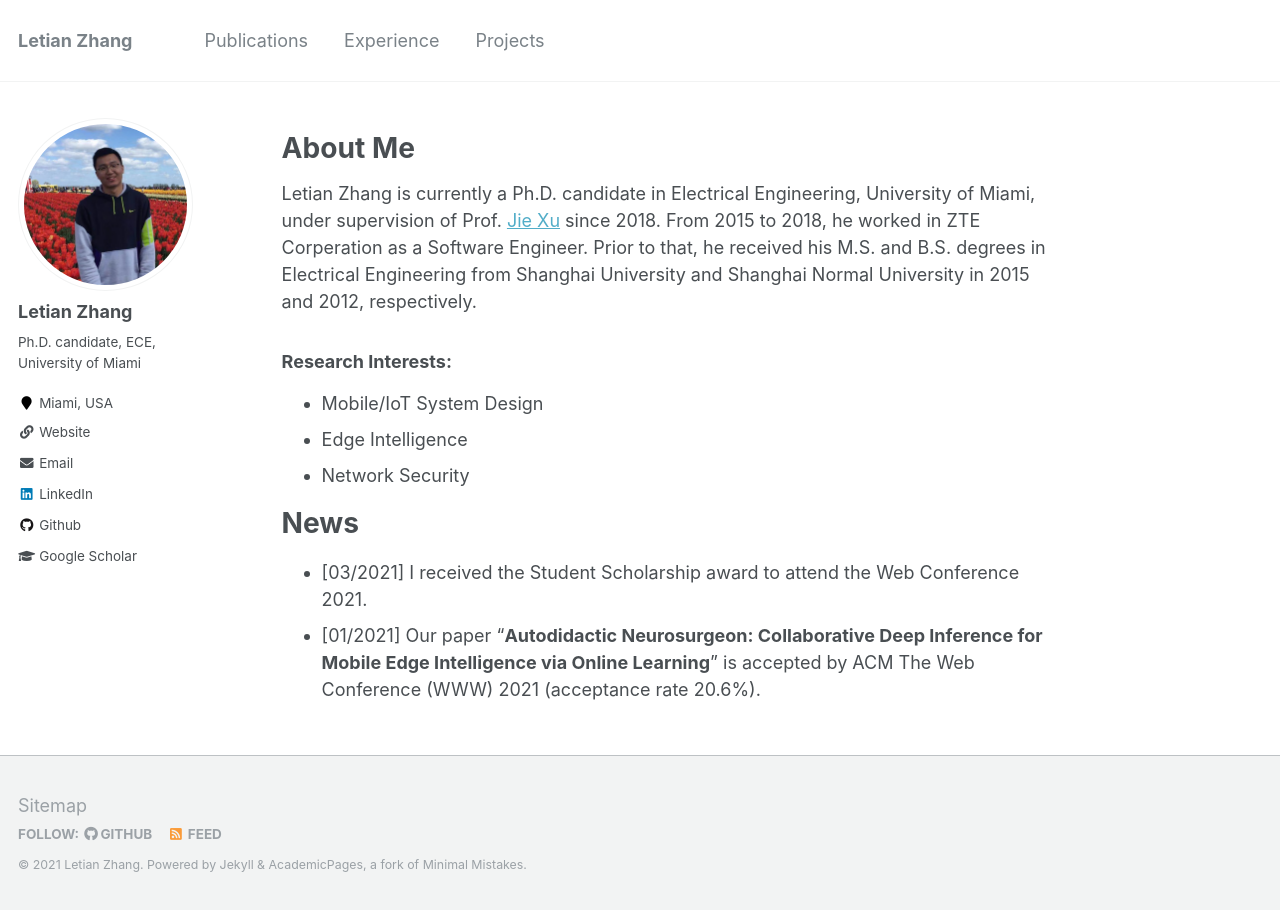
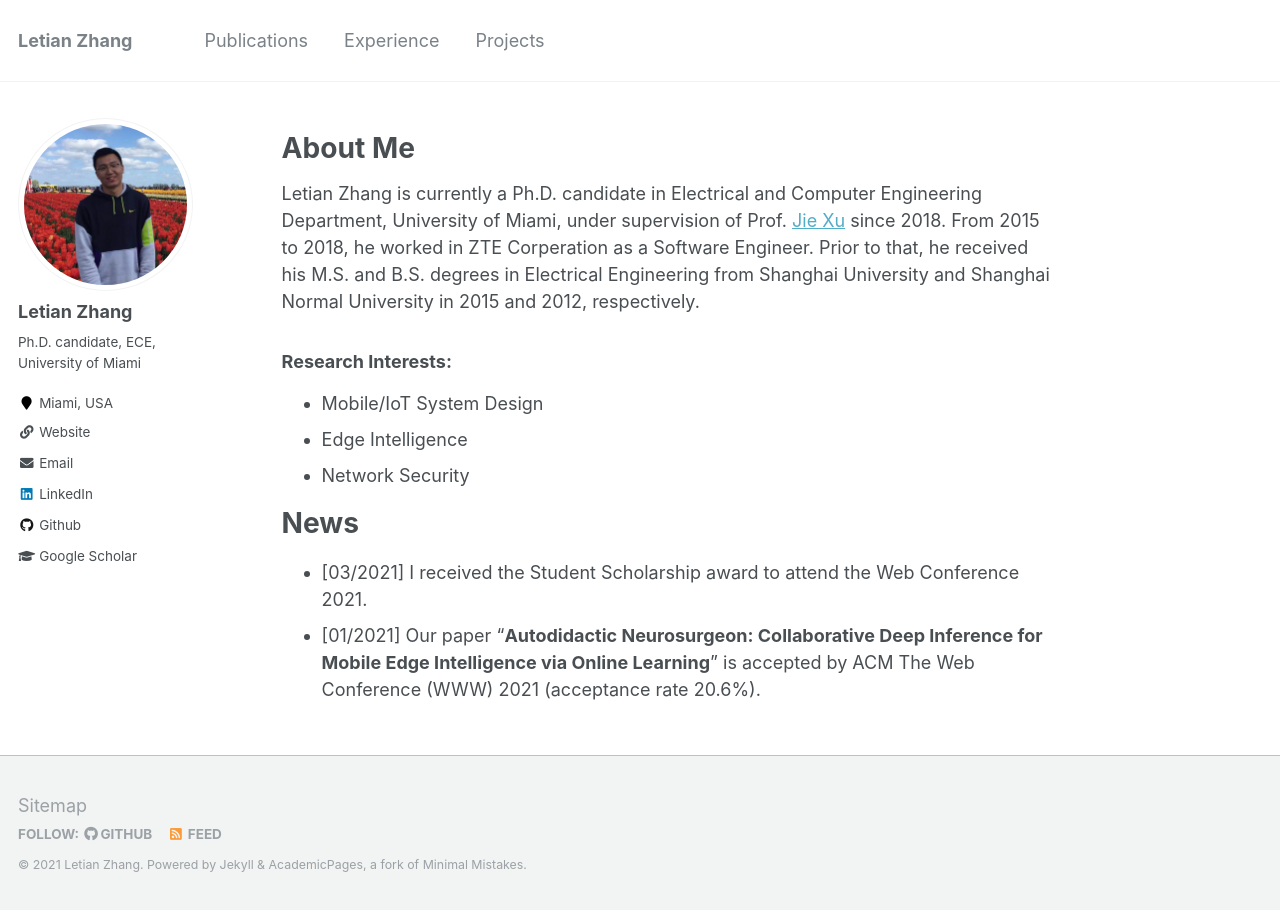
Before and after one commit to letian-zhang/letian-zhang.github.io, a Jekyll site: the page built from _pages/about.md, in a window 1280 px wide. Built offline with Jekyll 4.4.1, drawn with Linux system fonts in a browser that asks for light colours.

Commit message:
Update about.md

```diff
--- a/_pages/about.md
+++ b/_pages/about.md
@@ -9,7 +9,7 @@ redirect_from:
 ---
 
 # About Me
-Letian Zhang is currently a Ph.D. candidate in Electrical Engineering, University of Miami, under supervision of Prof. [Jie Xu](https://sites.google.com/site/jiexuhomepage/home) since 2018. From 2015 to 2018, he worked in ZTE Corperation as a Software Engineer. Prior to that, he received his M.S. and B.S. degrees in Electrical Engineering from Shanghai University and Shanghai Normal University in 2015 and 2012, respectively.
+Letian Zhang is currently a Ph.D. candidate in Electrical and Computer Engineering Department, University of Miami, under supervision of Prof. [Jie Xu](https://sites.google.com/site/jiexuhomepage/home) since 2018. From 2015 to 2018, he worked in ZTE Corperation as a Software Engineer. Prior to that, he received his M.S. and B.S. degrees in Electrical Engineering from Shanghai University and Shanghai Normal University in 2015 and 2012, respectively.
 
 ### Research Interests:
 - Mobile/IoT System Design
```
